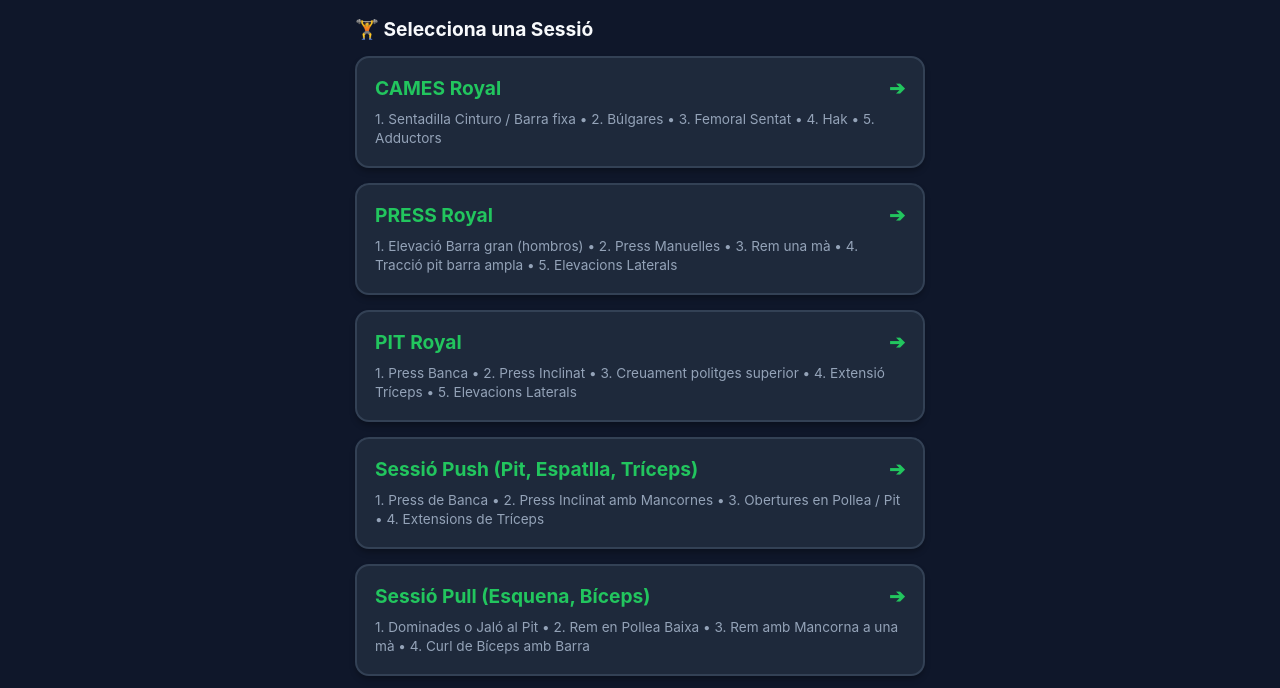
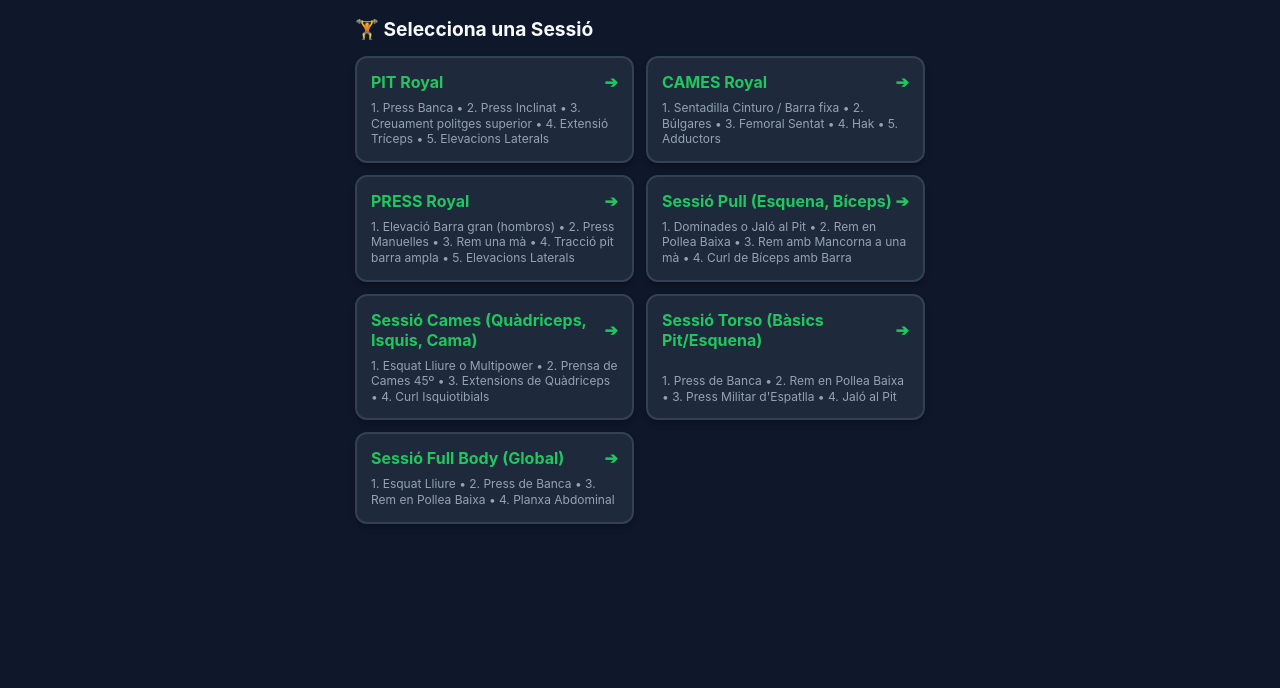
Before and after one commit to tutenswebttw-arch/gym-tracker, a plain HTML site: page index.html in a window 1280 px wide. Shown: the part 70-758 px from the top of the page. Drawn offline with nearby package versions, Linux system fonts and the light colour scheme.

Commit message:
index.html

```diff
--- a/index.html
+++ b/index.html
@@ -74,21 +74,25 @@
             gap: 8px;
         }
 
+        /* CAIXETES D'ENTRENAMENT EN 2 COLUMNES */
         .workout-grid {
             display: grid;
-            grid-template-columns: 1fr;
-            gap: 15px;
+            grid-template-columns: 1fr 1fr;
+            gap: 12px;
             margin-bottom: 20px;
         }
 
         .workout-box {
             background-color: var(--card-bg);
             border: 2px solid var(--border);
-            border-radius: 14px;
-            padding: 18px;
+            border-radius: 12px;
+            padding: 14px;
             cursor: pointer;
             transition: all 0.2s ease;
             box-shadow: 0 4px 6px -1px rgba(0, 0, 0, 0.3);
+            display: flex;
+            flex-direction: column;
+            justify-content: space-between;
         }
 
         .workout-box:hover {
@@ -98,19 +102,19 @@
         }
 
         .workout-box-title {
-            font-size: 1.2rem;
+            font-size: 1rem;
             font-weight: bold;
             color: var(--primary);
-            margin-bottom: 10px;
+            margin-bottom: 8px;
             display: flex;
             justify-content: space-between;
             align-items: center;
         }
 
         .workout-box-preview {
-            font-size: 0.85rem;
+            font-size: 0.75rem;
             color: var(--text-muted);
-            line-height: 1.4;
+            line-height: 1.3;
         }
 
         .btn-back {
@@ -564,6 +568,16 @@
 
     <script>
         const sessionData = {
+            royalpit: {
+                title: "PIT Royal",
+                exercises: [
+                    { name: "1. Press Banca", defaultTarget: "8-10" },
+                    { name: "2. Press Inclinat", defaultTarget: "10-12" },
+                    { name: "3. Creuament politges superior", defaultTarget: "12-15" },
+                    { name: "4. Extensió Tríceps", defaultTarget: "12-15" },
+                    { name: "5. Elevacions Laterals", defaultTarget: "12-15" }
+                ]
+            },
             royalcama: {
                 title: "CAMES Royal",
                 exercises: [
@@ -582,25 +596,6 @@
                     { name: "3. Rem una mà", defaultTarget: "10-12" },
                     { name: "4. Tracció pit barra ampla", defaultTarget: "10-12" },
                     { name: "5. Elevacions Laterals", defaultTarget: "12-15" }
-                ]
-            },
-            royalpit: {
-                title: "PIT Royal",
-                exercises: [
-                    { name: "1. Press Banca", defaultTarget: "8-10" },
-                    { name: "2. Press Inclinat", defaultTarget: "10-12" },
-                    { name: "3. Creuament politges superior", defaultTarget: "12-15" },
-                    { name: "4. Extensió Tríceps", defaultTarget: "12-15" },
-                    { name: "5. Elevacions Laterals", defaultTarget: "12-15" }
-                ]
-            },
-            push: {
-                title: "Sessió Push (Pit, Espatlla, Tríceps)",
-                exercises: [
-                    { name: "1. Press de Banca", defaultTarget: "8-10" },
-                    { name: "2. Press Inclinat amb Mancornes", defaultTarget: "10-12" },
-                    { name: "3. Obertures en Pollea / Pit", defaultTarget: "12-15" },
-                    { name: "4. Extensions de Tríceps", defaultTarget: "12-15" }
                 ]
             },
             pull: {
@@ -1002,7 +997,6 @@
                 photos: photos || { perfil: null, cara: null, esquena: null }
             };
 
-            // Si ja existia i no s'han pujat noves fotos en aquest guardat, mantenir les anteriors
             if (existingIndex !== -1) {
                 if (!photos.perfil) record.photos.perfil = evolutionData[existingIndex].photos.perfil;
                 if (!photos.cara) record.photos.cara = evolutionData[existingIndex].photos.cara;
@@ -1015,7 +1009,6 @@
             evolutionData.sort((a, b) => new Date(a.date) - new Date(b.date));
             localStorage.setItem('gym_evolution', JSON.stringify(evolutionData));
 
-            // Netejar inputs
             document.getElementById('evo-weight').value = '';
             document.getElementById('evo-fat').value = '';
             document.getElementById('evo-water').value = '';
```
